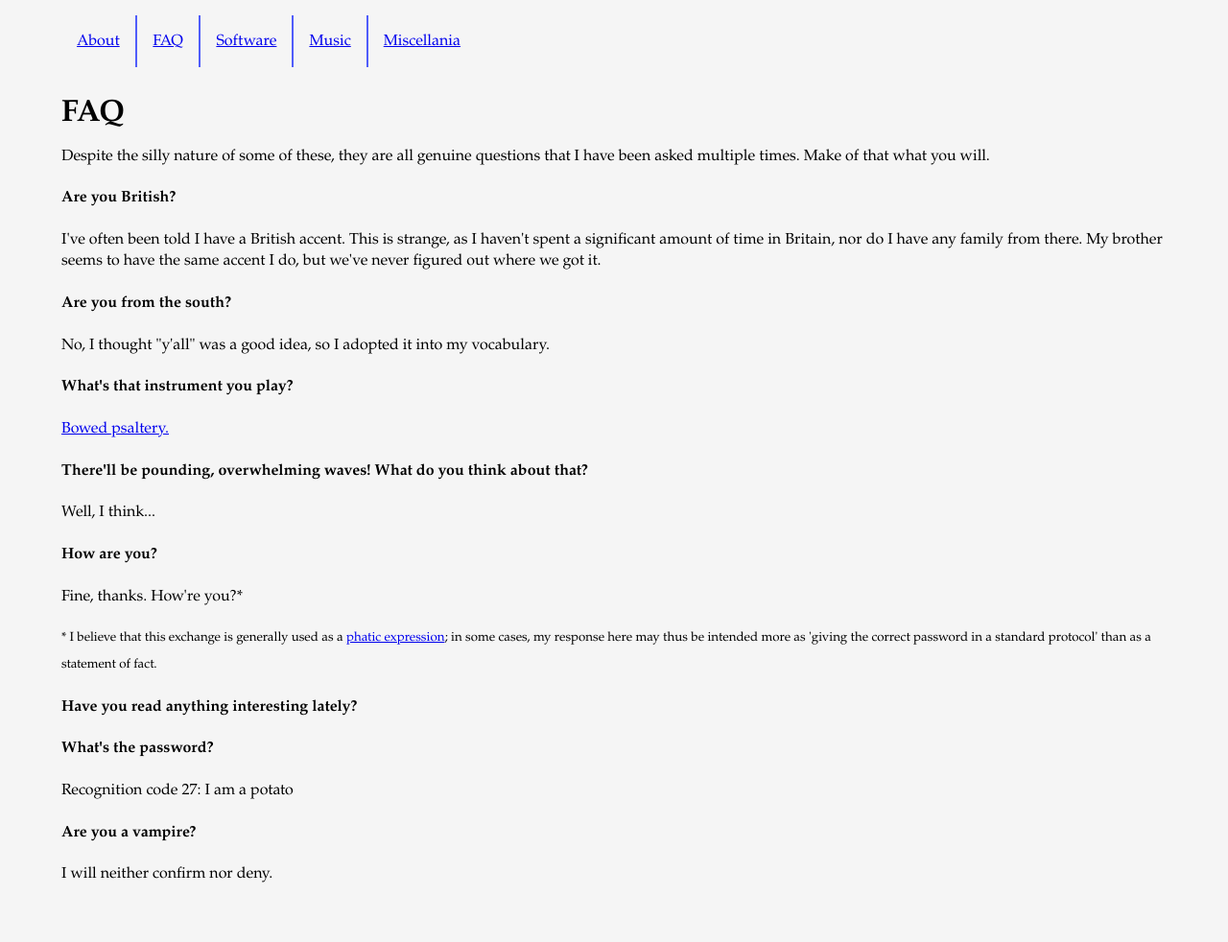
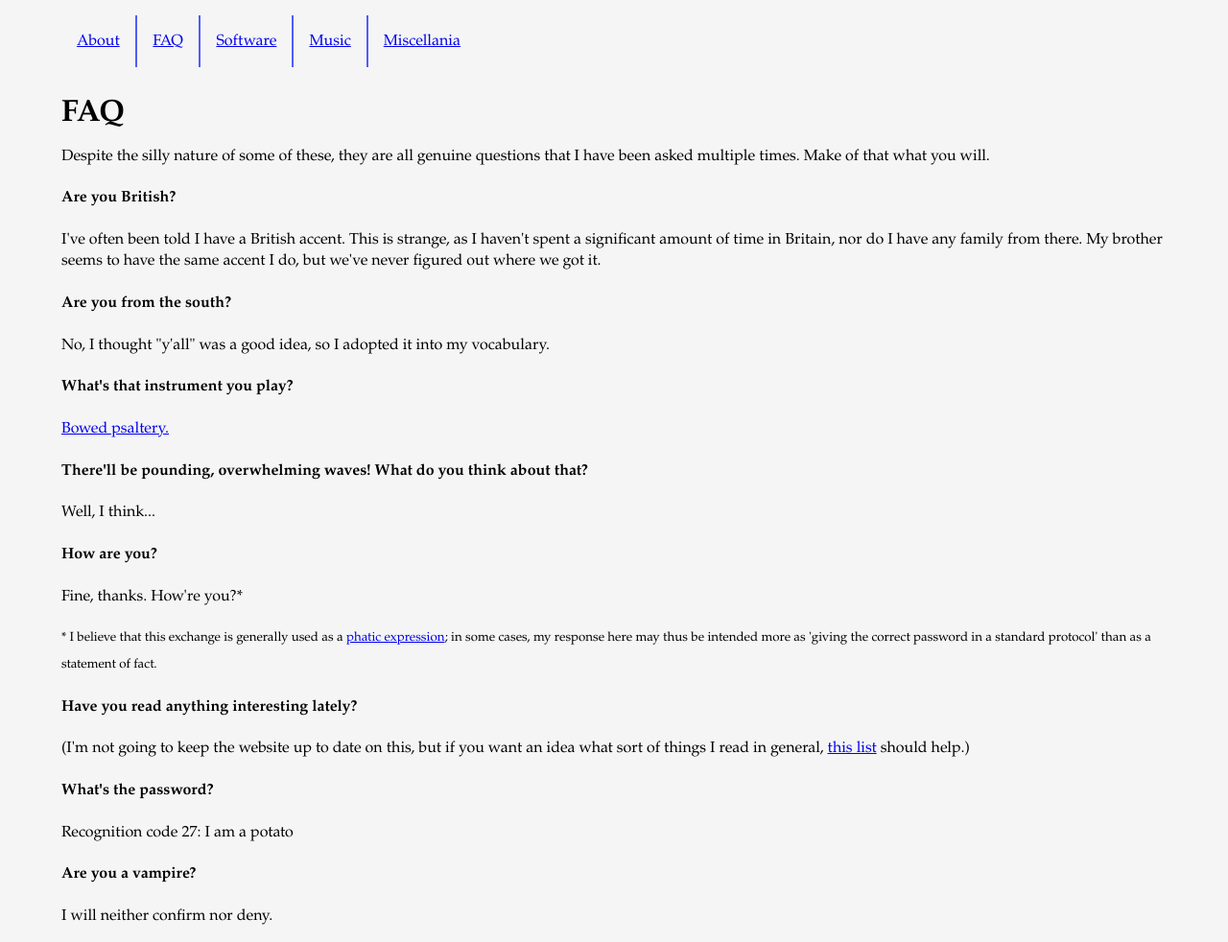
Before and after one commit to ForrestWeiswolf/forrestweiswolf.github.io, a Jekyll site: the page built from faq.html, in a window 1280 px wide. Shown: the whole page at 96% size. Built offline with Jekyll 4.4.1, drawn with Linux system fonts in a browser that asks for light colours; before the commit the page ends 939 px from its top, so only the background shows below that.

Commit message:
Add answer to FAQ

```diff
--- a/faq.html
+++ b/faq.html
@@ -37,7 +37,7 @@ title: Forrest Wolf - Psaltery
     <sub>* I believe that this exchange is generally used as a <a href=https://en.wikipedia.org/wiki/Phatic_expression>phatic expression</a>; in some cases, my response here may thus be intended more as 'giving the correct password in a standard protocol' than as a statement of fact.</sub>
 
     <h4>Have you read anything interesting lately?</h4>
-    <p></p>
+    <p>(I'm not going to keep the website up to date on this, but if you want an idea what sort of things I read in general, <a href="./miscellania/books-2021.html">this list</a> should help.)</p>
 
     <h4>What's the password?</h4>
     <p id="a-password"></p>
```
